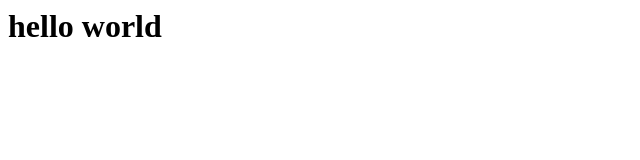
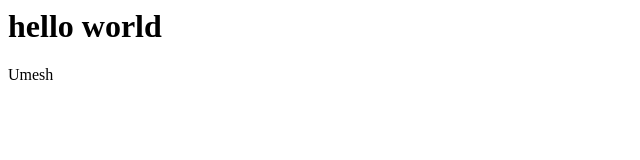
Before and after one commit to u-dev2024/git-inter, a plain HTML site: page index.html in a window 1280 px wide. Shown: the full height of the page, 0-640 px from the left. Drawn offline with Linux system fonts and the light colour scheme.

Commit message:
add p tag

```diff
--- a/index.html
+++ b/index.html
@@ -6,5 +6,6 @@
     </head>
     <body>
         <h1> hello world</h1>
+        <p>Umesh</p>
     </body>
 </html>
```
